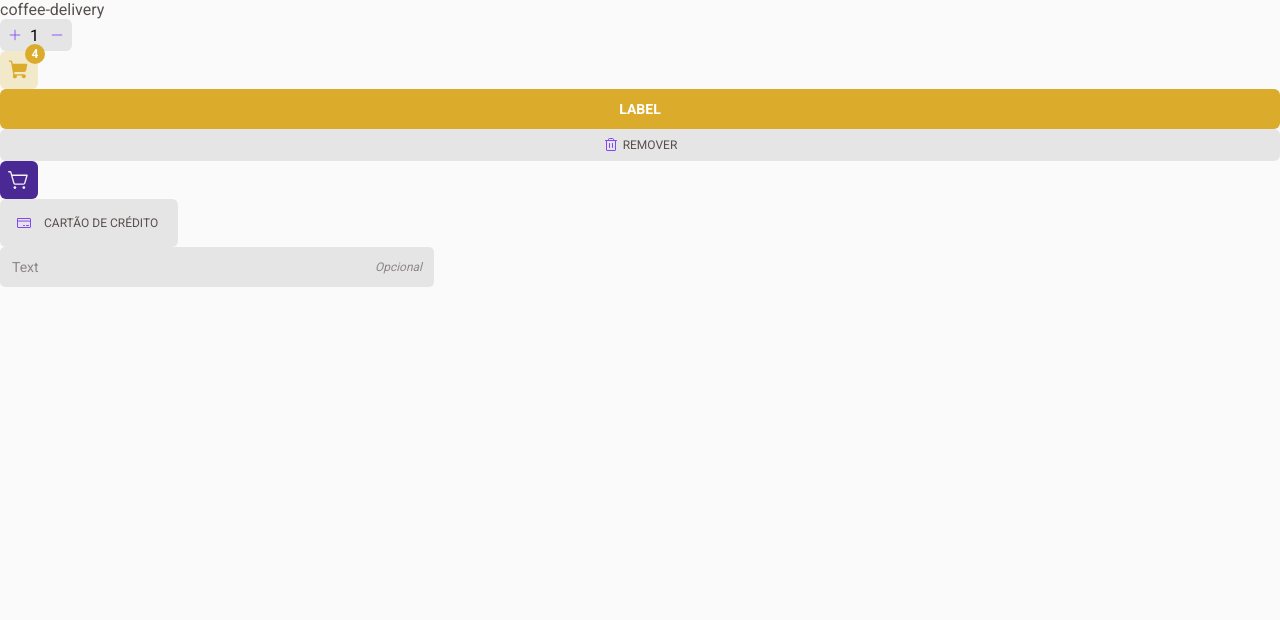
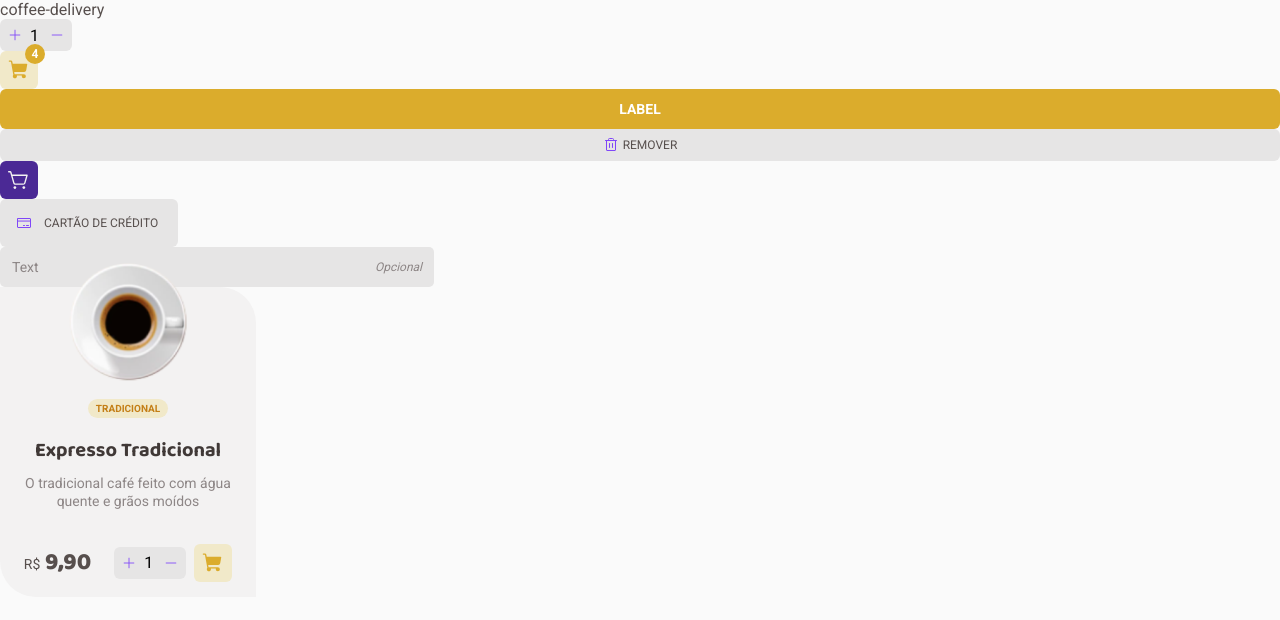
Before and after one commit to rvmelo/coffee-delivery, a React (Vite) app: page / in a window 1280 px wide. Shown: the top 620 px of the page. Built offline with nearby package versions, Linux system fonts and the light colour scheme.

Commit message:
feat: add coffee card

```diff
--- a/src/App.tsx
+++ b/src/App.tsx
@@ -7,8 +7,12 @@ import { ActionButton, CartButton, DeleteButton } from './components/buttons'
 import { SelectionCard } from './components/selectionCard'
 import { CreditCard } from 'phosphor-react'
 import { Input } from './components/input'
+import { CoffeeCard } from './components/coffeeCard'
+import { coffeeOptions } from './static/coffeeOptions'
 
 export function App() {
+  const { description, imageSrc, name, price } = coffeeOptions.express
+
   return (
     <ThemeProvider theme={defaultTheme}>
       <div>coffee-delivery</div>
@@ -23,6 +27,13 @@ export function App() {
       <GlobalStyle />
       <SelectionCard icon={CreditCard} label="Cartão de crédito" />
       <Input type="text" placeholder="Text" isOptional />
+      <CoffeeCard
+        description={description}
+        imageSrc={imageSrc}
+        name={name}
+        price={price}
+        type="tradicional"
+      />
     </ThemeProvider>
   )
 }
--- /dev/null
+++ b/src/components/coffeeCard/index.tsx
@@ -0,0 +1,43 @@
+import React from 'react'
+import { NumberInput } from '../numberInput'
+import { Cart } from '../cart'
+import { BottomContainer, CoffeeCardContainer } from './styled'
+
+interface CoffeeCardProps {
+  type: string
+  name: string
+  description: string
+  price: string
+  imageSrc: string
+}
+
+export const CoffeeCard: React.FC<CoffeeCardProps> = ({
+  description,
+  name,
+  price,
+  type,
+  imageSrc,
+}) => {
+  return (
+    <CoffeeCardContainer>
+      <img src={imageSrc} alt="" />
+      <div className="typeContainer">
+        <span>{type}</span>
+      </div>
+      <span className="coffeeNameText">{name}</span>
+      <span className="coffeeDescriptionText">{description}</span>
+      <BottomContainer>
+        <span>
+          R$<span className="priceValueText"> {price}</span>
+        </span>
+        <div className="actionContainer">
+          <NumberInput
+            onIncrement={() => undefined}
+            onDecrement={() => undefined}
+          />
+          <Cart />
+        </div>
+      </BottomContainer>
+    </CoffeeCardContainer>
+  )
+}
--- /dev/null
+++ b/src/components/coffeeCard/styled.ts
@@ -0,0 +1,93 @@
+import styled from 'styled-components'
+
+export const CoffeeCardContainer = styled.div`
+  background: ${({ theme }) => theme['base-card']};
+
+  border-top-right-radius: 36px;
+  border-bottom-left-radius: 36px;
+
+  display: flex;
+  flex-direction: column;
+  align-items: center;
+
+  max-width: 16rem;
+  height: 19.4rem;
+
+  padding: 7rem 20px 20px;
+
+  position: relative;
+
+  img {
+    height: 7.5rem;
+    width: 7.5rem;
+    position: absolute;
+    top: -25px;
+  }
+
+  .typeContainer {
+    background: ${({ theme }) => theme['yellow-light']};
+    padding: 4px 8px;
+    border-radius: 100px;
+    display: flex;
+    align-items: center;
+    justify-content: center;
+
+    margin-bottom: 1rem;
+
+    width: 5rem;
+  }
+
+  .typeContainer span {
+    font-weight: 700;
+    font-size: 0.625rem;
+    color: ${({ theme }) => theme.yellow};
+    text-transform: uppercase;
+  }
+
+  .coffeeNameText {
+    font-size: 1.25rem;
+    font-family: 'Baloo 2';
+    font-weight: 700;
+    color: ${({ theme }) => theme['base-subtitle']};
+  }
+
+  .coffeeDescriptionText {
+    font-size: 0.875rem;
+    line-height: 18.2px;
+    text-align: center;
+    font-weight: 400;
+    color: ${({ theme }) => theme['base-label']};
+
+    margin-top: 8px;
+  }
+`
+
+export const BottomContainer = styled.div`
+  display: flex;
+  flex-direction: row;
+  justify-content: space-between;
+
+  gap: 23px;
+
+  margin-top: 33px;
+
+  > span {
+    font-weight: 400;
+    font-size: 0.875rem;
+    color: ${({ theme }) => theme['base-text']};
+  }
+
+  .priceValueText {
+    font-weight: 800;
+    font-family: 'Baloo 2';
+    font-size: 1.5rem;
+    color: ${({ theme }) => theme['base-text']};
+  }
+
+  .actionContainer {
+    display: flex;
+    flex-direction: row;
+    align-items: center;
+    gap: 8px;
+  }
+`
--- a/src/static/coffeeOptions.ts
+++ b/src/static/coffeeOptions.ts
@@ -18,88 +18,88 @@ export const coffeeOptions = {
     name: 'Expresso Tradicional',
     description: 'O tradicional café feito com água quente e grãos moídos',
     price: '9,90',
-    image: express,
+    imageSrc: express,
   },
   american: {
     name: 'Expresso Americano',
     description: 'Expresso diluído, menos intenso que o tradicional',
     price: '9,90',
-    image: american,
+    imageSrc: american,
   },
   creamyExpress: {
     name: 'Expresso Cremoso',
     description: 'Expresso diluído, menos intenso que o tradicional',
     price: '9,90',
-    image: creamyExpress,
+    imageSrc: creamyExpress,
   },
   icedCoffee: {
     name: 'Expresso Gelado',
     description: 'Bebida preparada com café expresso e cubos de gelo',
     price: '9,90',
-    image: icedCOffee,
+    imageSrc: icedCOffee,
   },
   coffeeAndMilk: {
     name: 'Café com Leite',
     description: 'Meio a meio de expresso tradicional com leite vaporizado',
     price: '9,90',
-    image: coffeeAndMilk,
+    imageSrc: coffeeAndMilk,
   },
   latte: {
     name: 'Latte',
     description:
       'Uma dose de café expresso com o dobro de leite e espuma cremosa',
     price: '9,90',
-    image: latte,
+    imageSrc: latte,
   },
   cappuccino: {
     name: 'Capuccino',
     description:
       'Bebida com canela feita de doses iguais de café, leite e espuma',
     price: '9,90',
-    image: cappuccino,
+    imageSrc: cappuccino,
   },
   macchiato: {
     name: 'Macchiato',
     description:
       'Café expresso misturado com um pouco de leite quente e espuma',
     price: '9,90',
-    image: macchiato,
+    imageSrc: macchiato,
   },
   mochaccino: {
     name: 'Mocaccino',
     description: 'Café expresso com calda de chocolate, pouco leite e espuma',
     price: '9,90',
-    image: mochaccino,
+    imageSrc: mochaccino,
   },
   hotChocolate: {
     name: 'Chocolate Quente',
     description: 'Bebida feita com chocolate dissolvido no leite quente e café',
     price: '9,90',
-    image: hotChocolate,
+    imageSrc: hotChocolate,
   },
   cuban: {
     name: 'Cubano',
     description:
       'Drink gelado de café expresso com rum, creme de leite e hortelã',
     price: '9,90',
-    image: cuban,
+    imageSrc: cuban,
   },
   hawaiian: {
     name: 'Havaiano',
     description: 'Bebida adocicada preparada com café e leite de coco',
     price: '9,90',
-    image: hawaiian,
+    imageSrc: hawaiian,
   },
   arabic: {
     name: 'Árabe',
     description: 'Bebida preparada com grãos de café árabe e especiarias',
     price: '9,90',
-    image: arabic,
+    imageSrc: arabic,
   },
   irish: {
     name: 'Irlandês',
     description: 'Bebida a base de café, uísque irlandês, açúcar e chantilly',
     price: '9,90',
-    image: irish,
+    imageSrc: irish,
   },
 }
```
